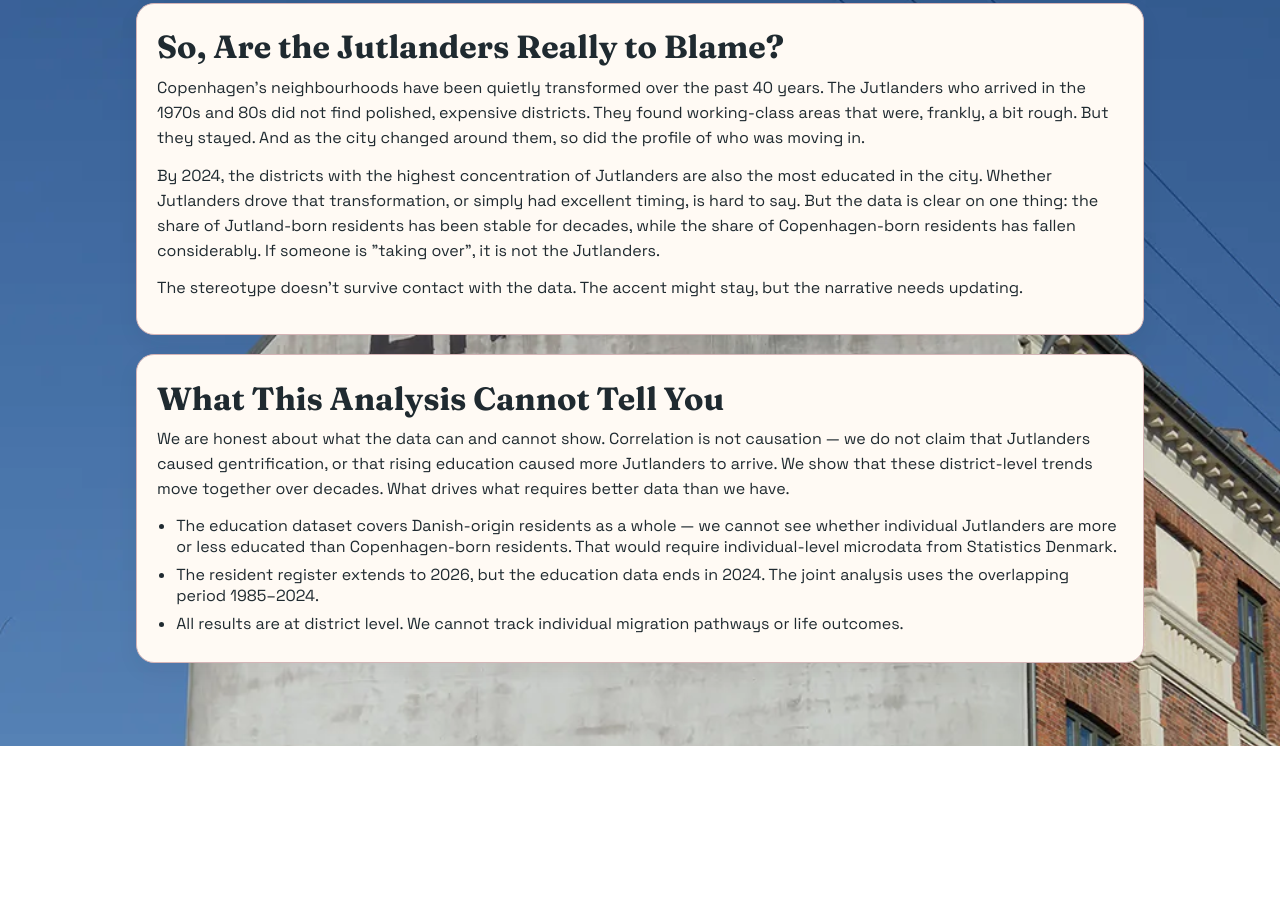
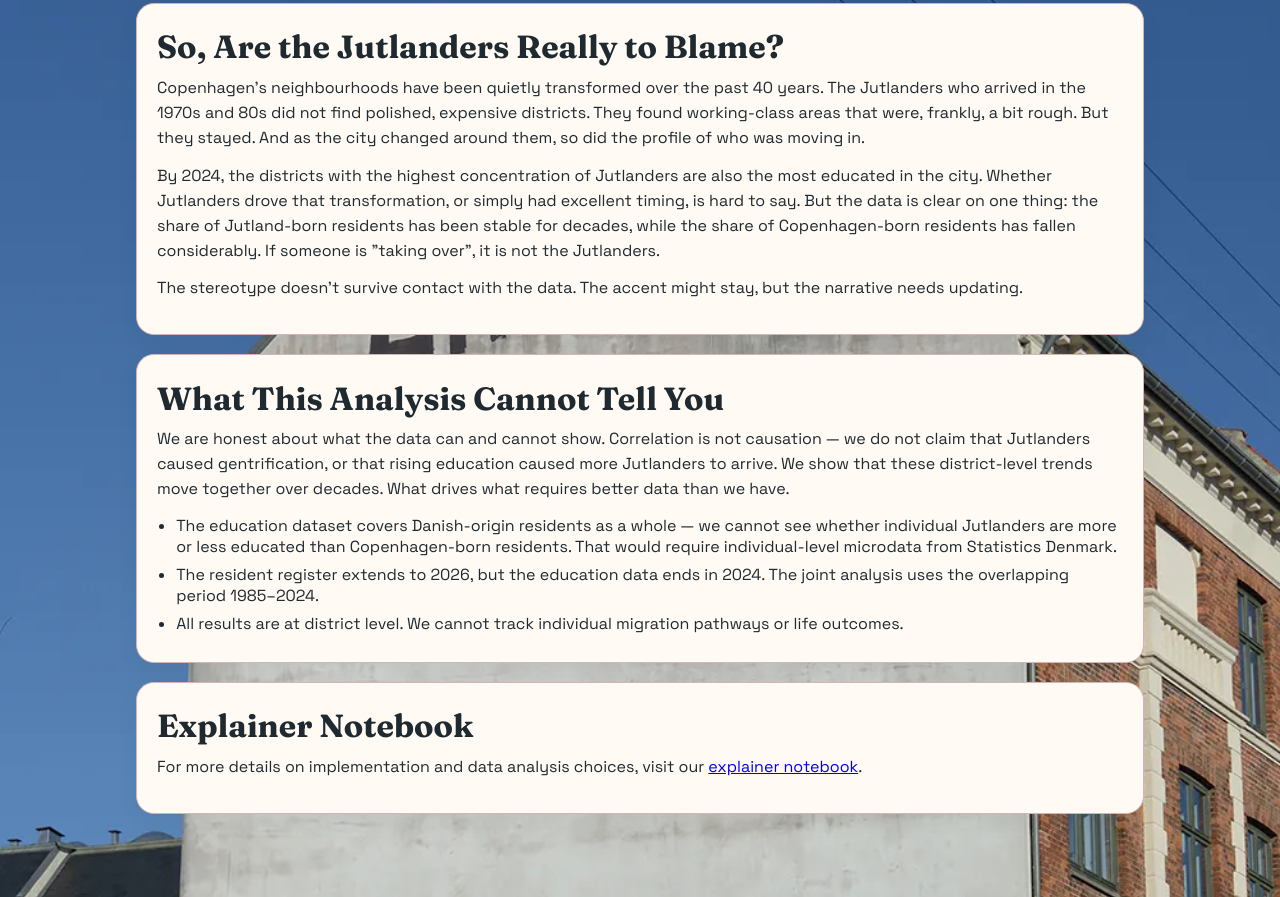
Before and after one commit to sterlie/socialdata_project, a plain HTML site: page index.html in a window 1280 px wide. Shown: the part 5982-6879 px from the top of the page. Before the commit the page ends 6728 px from the top, so only its background shows below. Drawn offline with nearby package versions, Linux system fonts and the light colour scheme.

Commit message:
added notebook link

```diff
--- a/index.html
+++ b/index.html
@@ -279,6 +279,13 @@
       </ul>
       </section>
 
+      <section class="panel">
+      <h2>Explainer Notebook</h2>
+      <p>
+        For more details on implementation and data analysis choices, visit our <a href="https://github.com/sterlie/socialdata_project/blob/main/explainer.ipynb" target="_blank" rel="noopener noreferrer">explainer notebook</a>.
+      </p>
+      </section>
+
 
   <script src="htmls/web_metrics.js"></script>
   <script src="htmls/dual_axis_data.js"></script>
```
